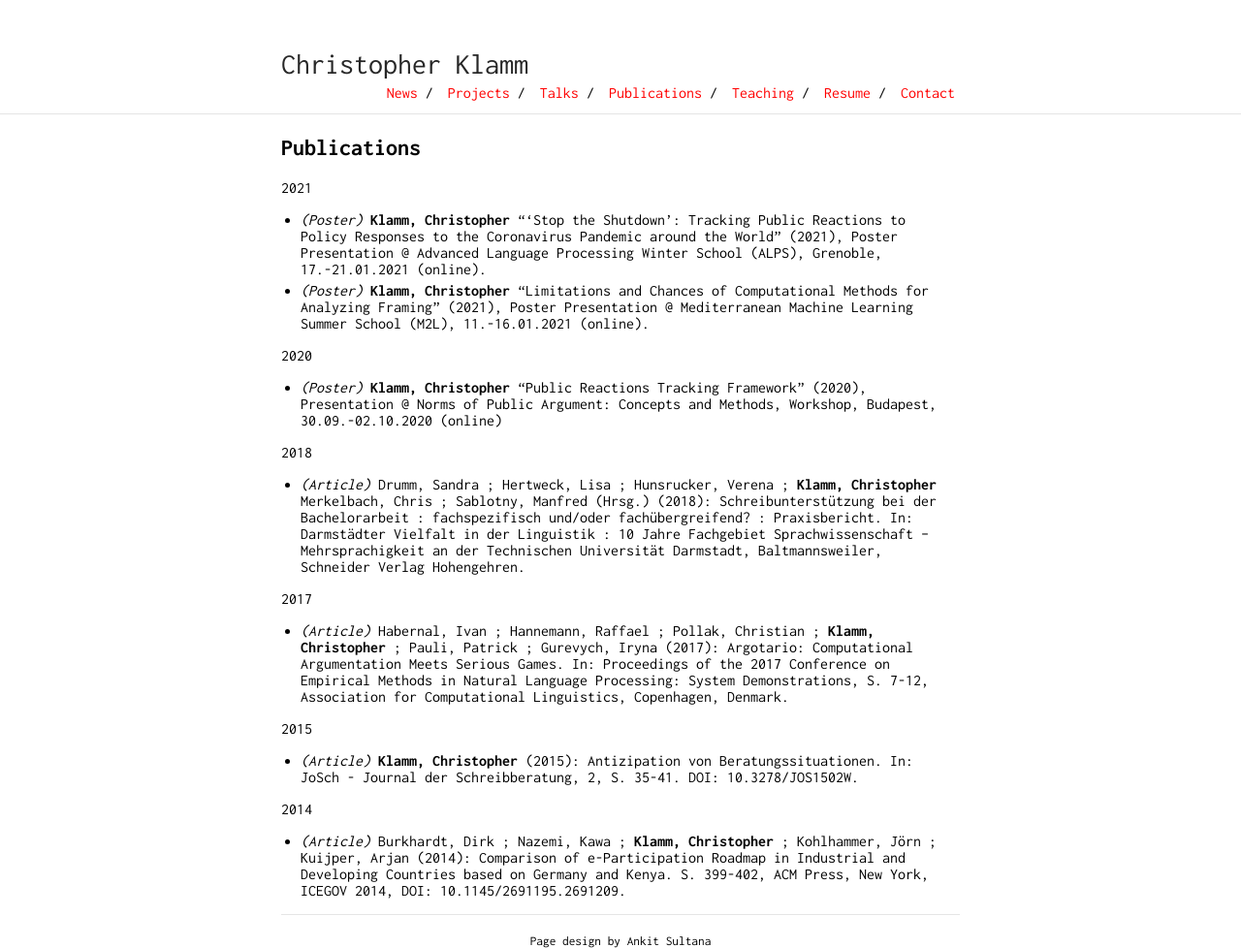
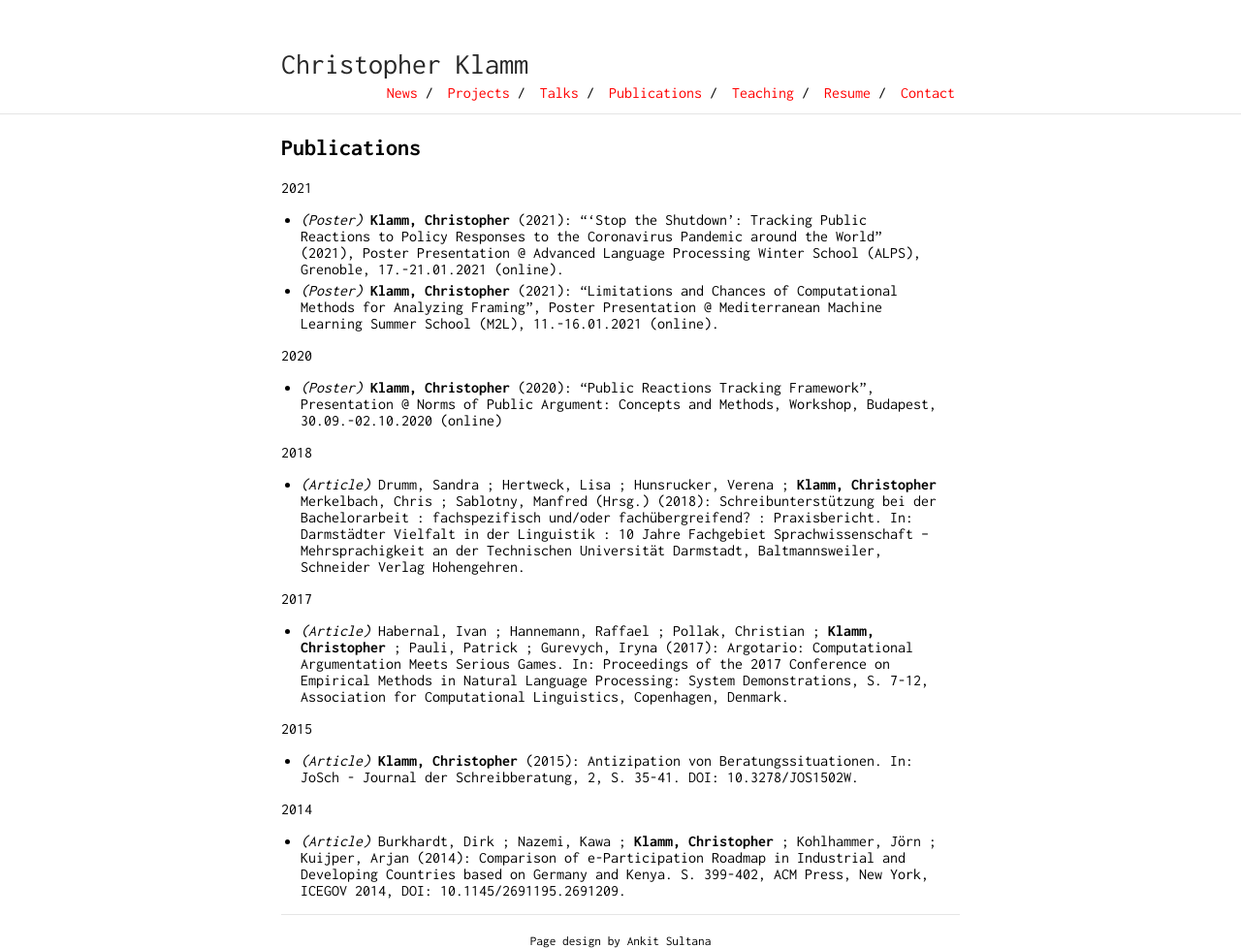
Before and after one commit to chkla/gitPage, a Jekyll site: the page built from publication.md, in a window 1280 px wide. Shown: the whole page at 97% size. Built offline with Jekyll 4.4.1, drawn with Linux system fonts in a browser that asks for light colours; our own code applies the rules of GitHub Pages for plain Markdown files.

Commit message:
Update publication.md

```diff
--- a/publication.md
+++ b/publication.md
@@ -5,11 +5,11 @@ layout: default
 ## Publications
 
 2021
-* _(Poster)_ **Klamm, Christopher** "'Stop the Shutdown': Tracking Public Reactions to Policy Responses to the Coronavirus Pandemic around the World" (2021), Poster Presentation @ Advanced Language Processing Winter School (ALPS), Grenoble, 17.-21.01.2021 (online).
-* _(Poster)_ **Klamm, Christopher** "Limitations and Chances of Computational Methods for Analyzing Framing" (2021), Poster Presentation @ Mediterranean Machine Learning Summer School (M2L), 11.-16.01.2021 (online).
+* _(Poster)_ **Klamm, Christopher** (2021): "'Stop the Shutdown': Tracking Public Reactions to Policy Responses to the Coronavirus Pandemic around the World" (2021), Poster Presentation @ Advanced Language Processing Winter School (ALPS), Grenoble, 17.-21.01.2021 (online).
+* _(Poster)_ **Klamm, Christopher** (2021): "Limitations and Chances of Computational Methods for Analyzing Framing", Poster Presentation @ Mediterranean Machine Learning Summer School (M2L), 11.-16.01.2021 (online).
 
 2020
-* _(Poster)_ **Klamm, Christopher** "Public Reactions Tracking Framework" (2020), Presentation @ Norms of Public Argument: Concepts and Methods, Workshop, Budapest, 30.09.-02.10.2020 (online)
+* _(Poster)_ **Klamm, Christopher** (2020): "Public Reactions Tracking Framework", Presentation @ Norms of Public Argument: Concepts and Methods, Workshop, Budapest, 30.09.-02.10.2020 (online)
 
 2018
 * _(Article)_ Drumm, Sandra ; Hertweck, Lisa ; Hunsrucker, Verena ; **Klamm, Christopher** Merkelbach, Chris ; Sablotny, Manfred (Hrsg.) (2018): Schreibunterstützung bei der Bachelorarbeit : fachspezifisch und/oder fachübergreifend? : Praxisbericht. In: Darmstädter Vielfalt in der Linguistik : 10 Jahre Fachgebiet Sprachwissenschaft – Mehrsprachigkeit an der Technischen Universität Darmstadt, Baltmannsweiler, Schneider Verlag Hohengehren.
```
